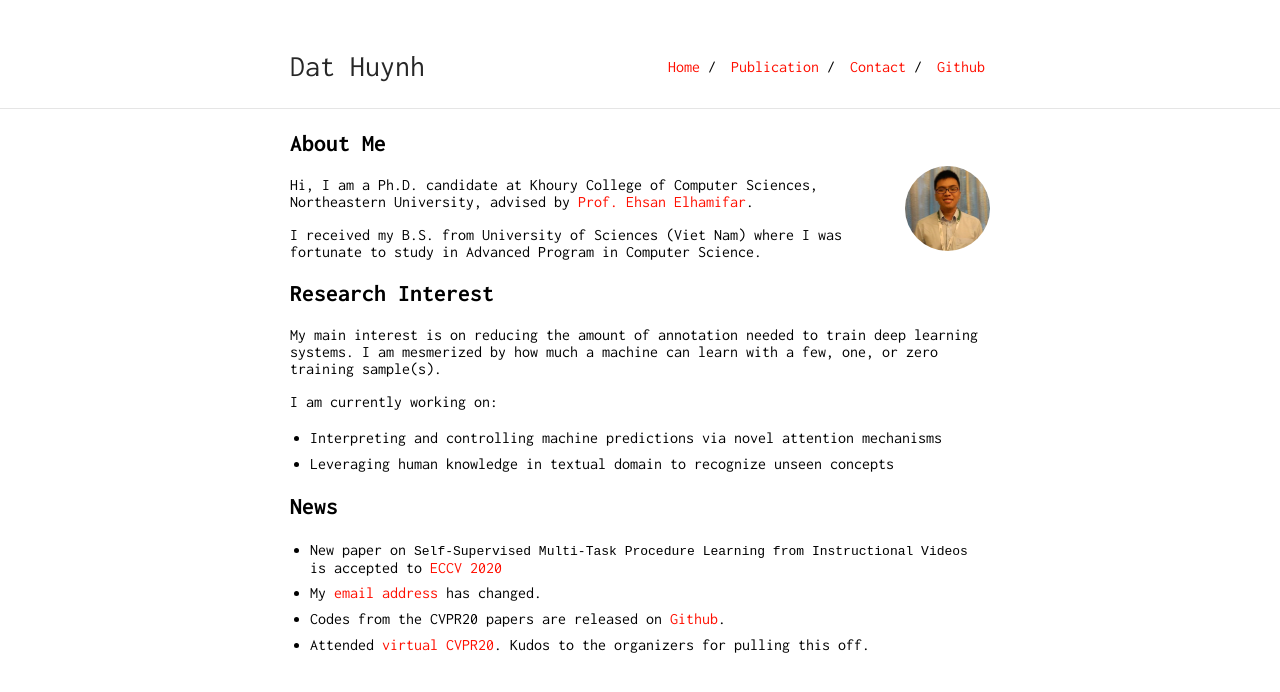
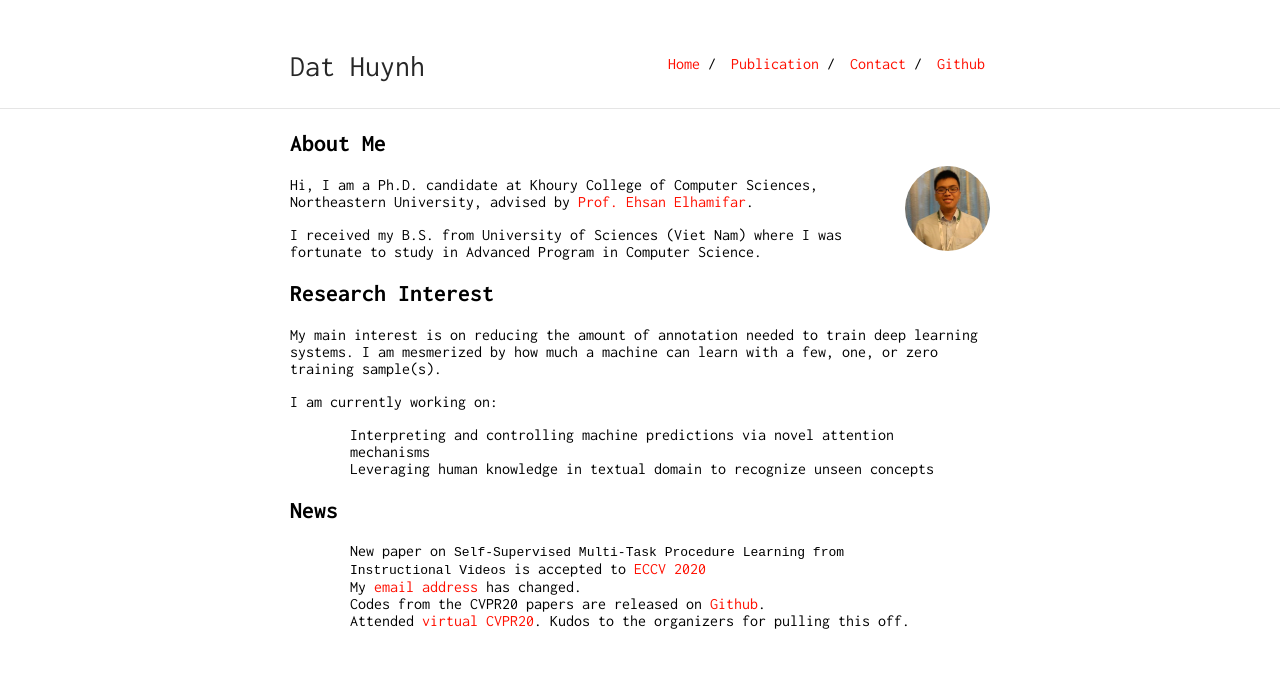
Before and after one commit to ZiweiXU/hbdat.github.io, a Jekyll site: the page built from index.md, in a window 1280 px wide. Shown: the top 692 px of the page. Built offline with Jekyll 4.4.1, drawn with Linux system fonts in a browser that asks for light colours.

Commit message:
update publication page

```diff
--- a/css/main.scss
+++ b/css/main.scss
@@ -2,7 +2,19 @@
 ---
 @import "style";
 
-ul li::before {
+li::before {
   content: attr(conference);
-  font-size: 1.25em;
+  display: table-cell;
+  text-align: right;
 }
+
+li {
+  list-style-type: none;
+}
+ul {
+  display: table;
+  border-spacing: 20px 0;
+}
+li {
+  display: table-row;
+}
```
